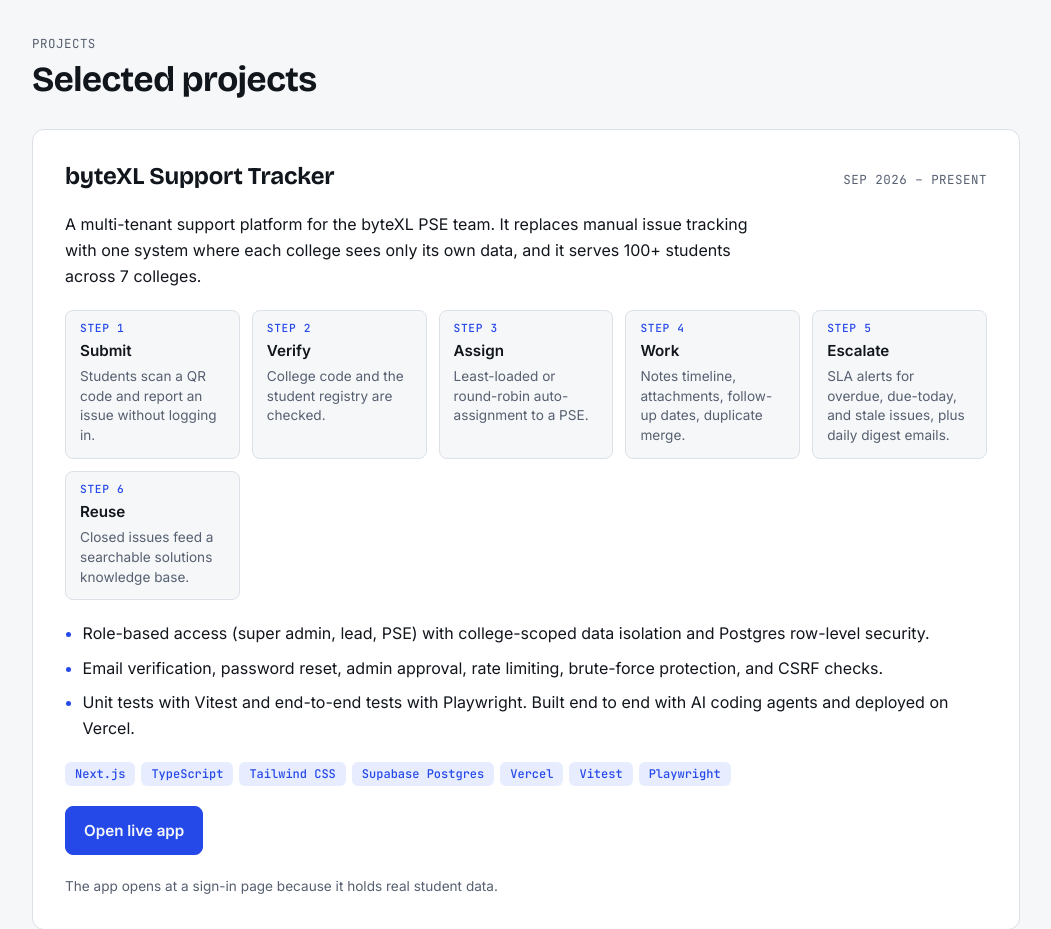
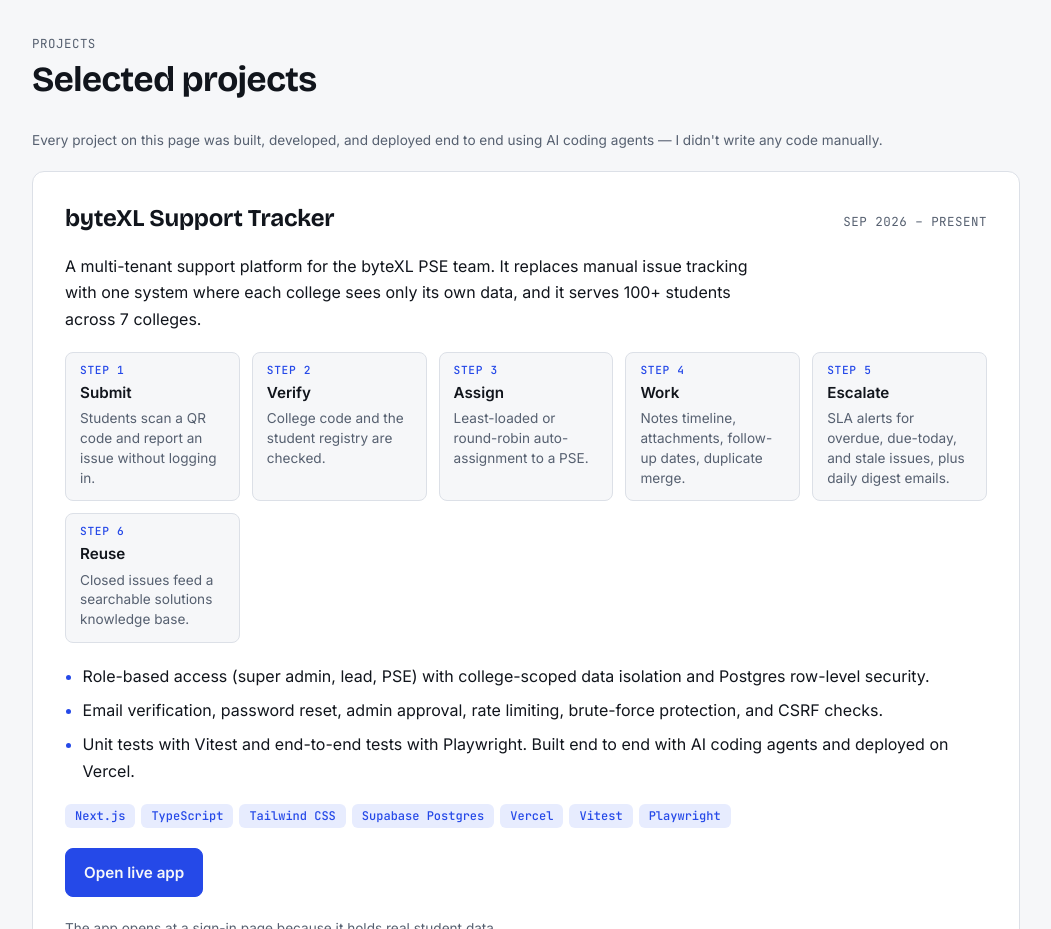
Before and after one commit to srinivasulu-dontha/portfolio, a plain HTML site: page Srinivasulu Dontha.html in a window 1280 px wide. Shown: the part 1720-2649 px from the top of the page, without its empty margins (114-1165 px from the left). Drawn offline with nearby package versions, Linux system fonts and the light colour scheme.

Commit message:
Add note about building projects with AI agents

```diff
--- a/Srinivasulu Dontha.html
+++ b/Srinivasulu Dontha.html
@@ -223,6 +223,7 @@ footer { padding-block: 28px 40px; border-top: 1px solid var(--line); color: var
 
     <section id="projects">
       <div class="sec-head"><span class="mono">Projects</span><h2>Selected projects</h2></div>
+      <p class="note" style="margin-bottom: 20px;">Every project on this page was built, developed, and deployed end to end using AI coding agents — I didn't write any code manually.</p>
 
       <article class="project">
         <div class="p-head">
```
Also changed, not shown: index.html (+1 -0 lines).
